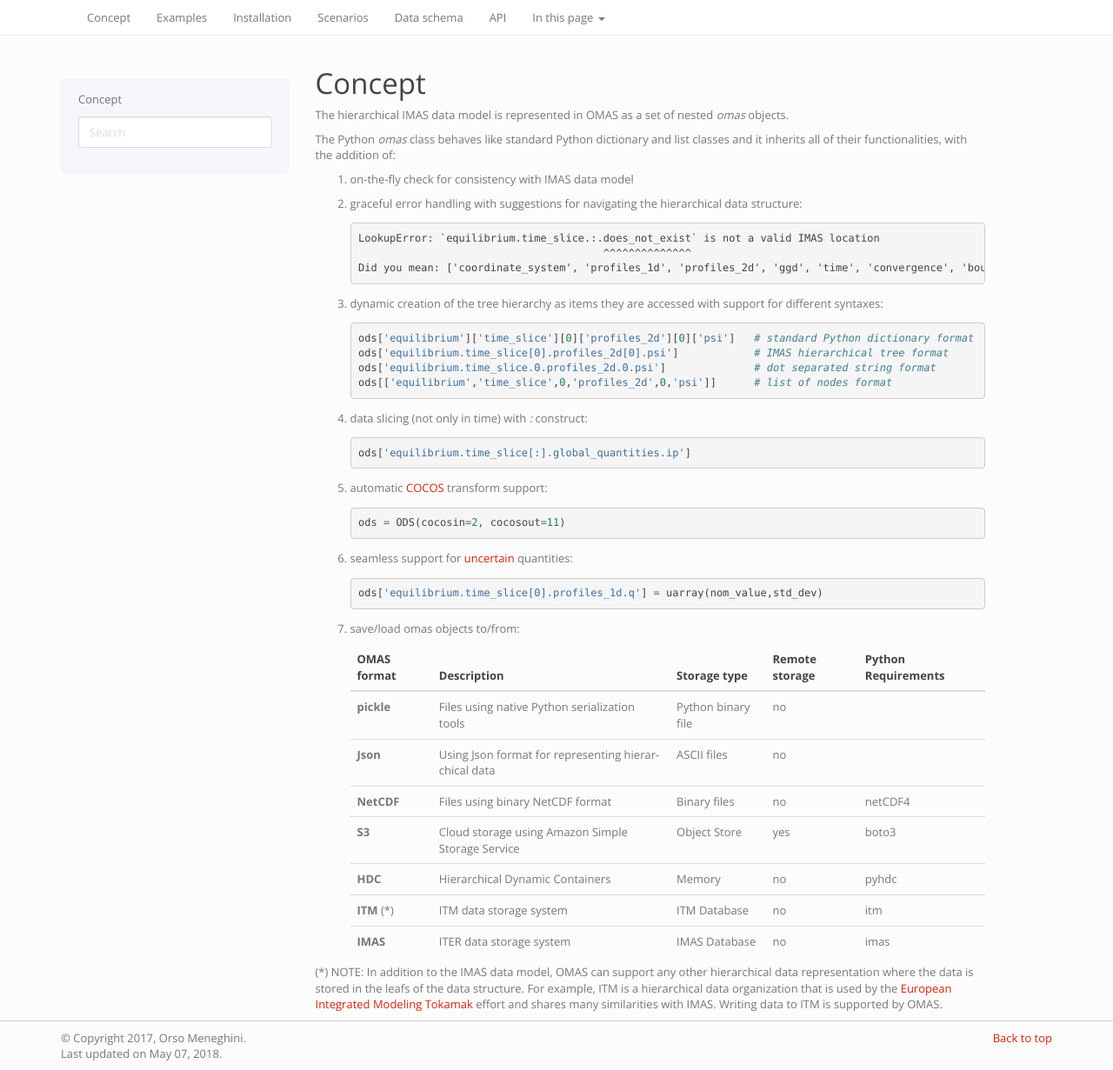
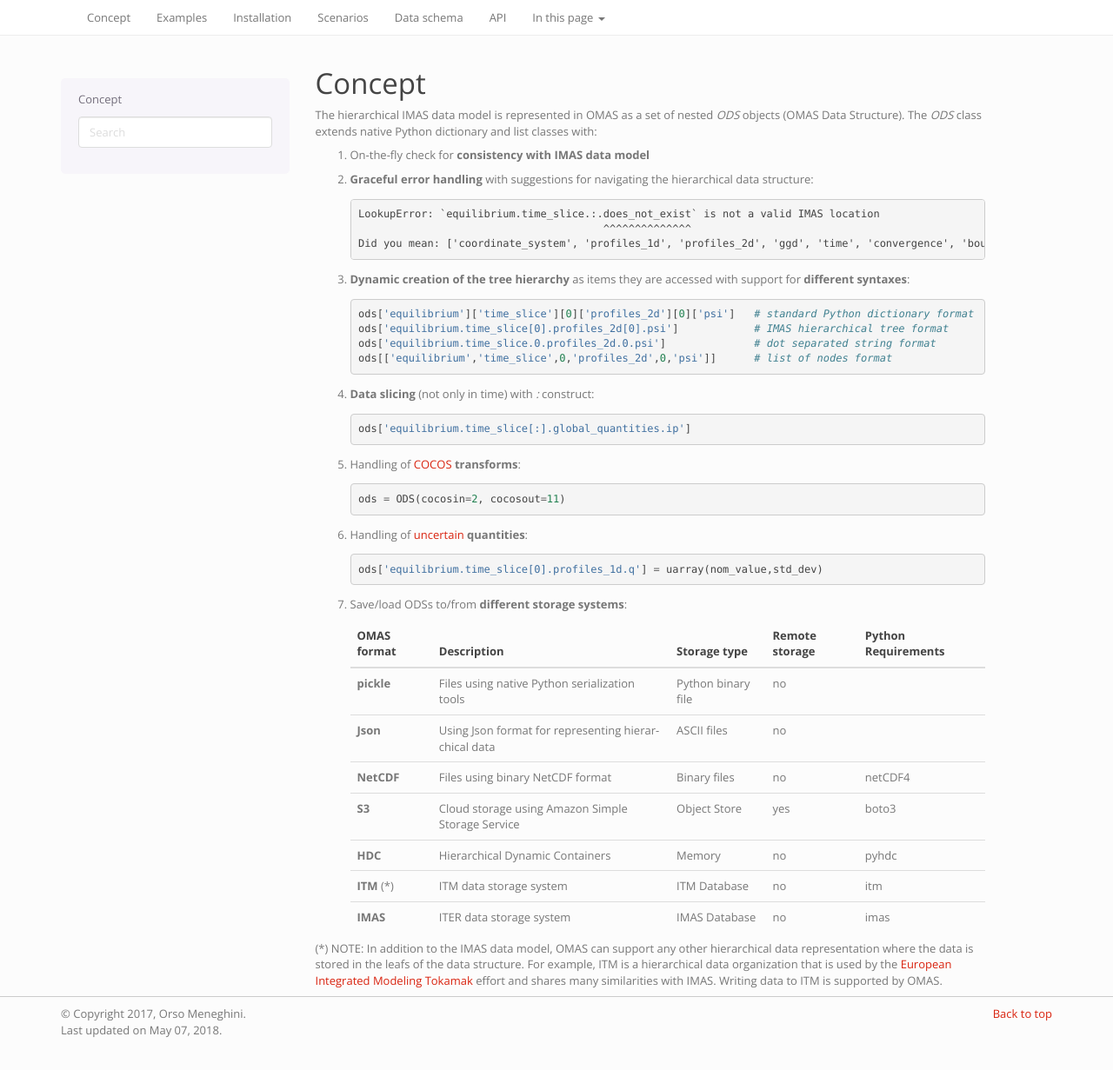
Before and after one commit to gafusion/omas, a Sphinx documentation site: the page built from sphinx/source/how.rst, in a window 1280 px wide and 1231 px high. Shown: the whole window at 87% size. Built offline with Sphinx 7.4.7, drawn with Linux system fonts in a browser that asks for light colours; the version number could not be read and is left out.

Commit message:
Updated documentation

```diff
--- a/sphinx/source/how.rst
+++ b/sphinx/source/how.rst
@@ -1,39 +1,39 @@
 Concept
 =======
 
-The hierarchical IMAS data model is represented in OMAS as a set of nested `omas` objects.
 
-The Python `omas` class behaves like standard Python dictionary and list classes
-and it inherits all of their functionalities, with the addition of:
 
-1. on-the-fly check for consistency with IMAS data model
+The hierarchical IMAS data model is represented in OMAS as a set of nested `ODS` objects (OMAS Data Structure).
+The `ODS` class extends native Python dictionary and list classes with:
 
-2. graceful error handling with suggestions for navigating the hierarchical data structure::
+1. On-the-fly check for **consistency with IMAS data model**
+
+2. **Graceful error handling** with suggestions for navigating the hierarchical data structure::
 
     LookupError: `equilibrium.time_slice.:.does_not_exist` is not a valid IMAS location
                                            ^^^^^^^^^^^^^^
     Did you mean: ['coordinate_system', 'profiles_1d', 'profiles_2d', 'ggd', 'time', 'convergence', 'boundary', 'global_quantities', 'constraints']
 
-3. dynamic creation of the tree hierarchy as items they are accessed with support for different syntaxes::
+3. **Dynamic creation of the tree hierarchy** as items they are accessed with support for **different syntaxes**::
 
     ods['equilibrium']['time_slice'][0]['profiles_2d'][0]['psi']   # standard Python dictionary format
     ods['equilibrium.time_slice[0].profiles_2d[0].psi']            # IMAS hierarchical tree format
     ods['equilibrium.time_slice.0.profiles_2d.0.psi']              # dot separated string format
     ods[['equilibrium','time_slice',0,'profiles_2d',0,'psi']]      # list of nodes format
 
-4. data slicing (not only in time) with `:` construct::
+4. **Data slicing** (not only in time) with `:` construct::
 
     ods['equilibrium.time_slice[:].global_quantities.ip']
 
-5. automatic `COCOS <https://linkinghub.elsevier.com/retrieve/pii/S0010465512002962>`_ transform support::
+5. Handling of `COCOS <https://linkinghub.elsevier.com/retrieve/pii/S0010465512002962>`_ **transforms**::
 
     ods = ODS(cocosin=2, cocosout=11)
 
-6. seamless support for `uncertain <https://github.com/lebigot/uncertainties>`_ quantities::
+6. Handling of `uncertain <https://github.com/lebigot/uncertainties>`_ **quantities**::
 
     ods['equilibrium.time_slice[0].profiles_1d.q'] = uarray(nom_value,std_dev)
 
-7. save/load omas objects to/from:
+7. Save/load ODSs to/from **different storage systems**:
 
    .. _omas_formats:
 
```
